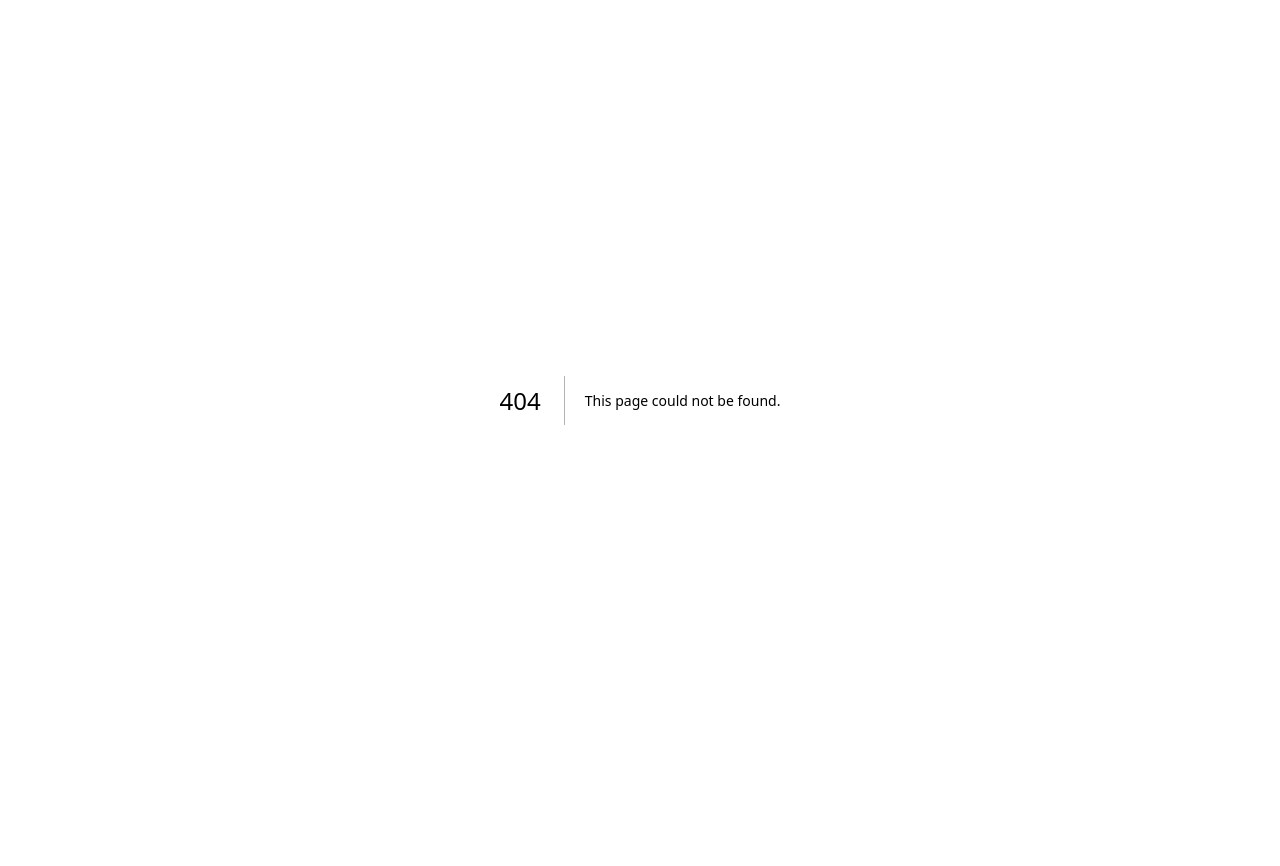
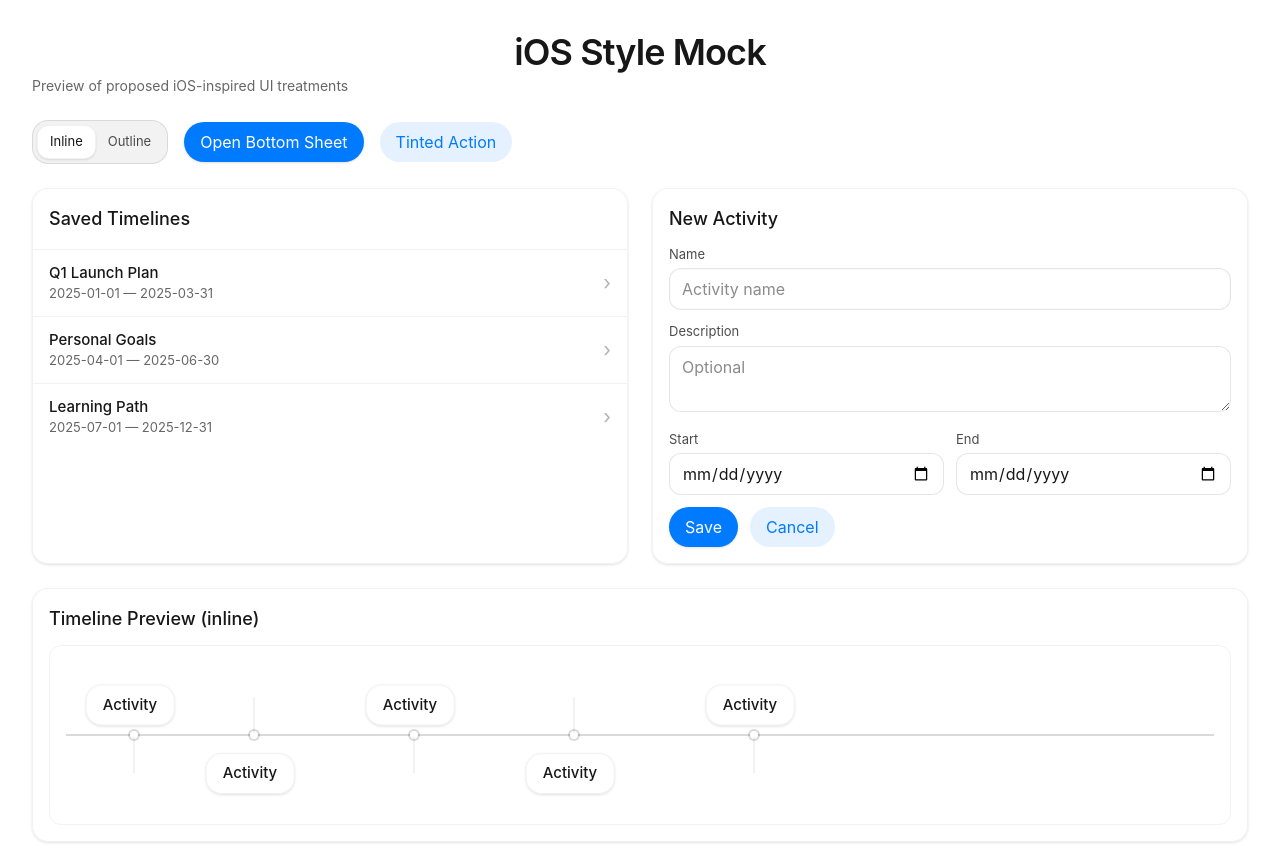
Before and after one commit to ryanleis/journeymappy, a Next.js app: page /ios-mock in a window 1280 px wide. Before the commit this address had no page. Before the commit the page ends 800 px from the top, so only its background shows below. Built offline with nearby package versions, Linux system fonts and the light colour scheme.

Commit message:
Buffer extended

```diff
--- /dev/null
+++ b/src/app/ios-mock/page.tsx
@@ -0,0 +1,138 @@
+"use client";
+
+import React, { useState } from "react";
+
+const accent = "#007aff";
+
+export default function IOSMockPage() {
+  const [selected, setSelected] = useState<'inline'|'outline'>('inline');
+  const [sheetOpen, setSheetOpen] = useState(false);
+
+  return (
+    <main className="min-h-screen w-full px-4 md:px-8 py-6 flex flex-col gap-6" style={{ fontFamily: "-apple-system, BlinkMacSystemFont, 'SF Pro Text', 'SF Pro Display', 'Segoe UI', Roboto, Helvetica, Arial, sans-serif", WebkitFontSmoothing: 'antialiased' as any }}>
+      {/* Large Title */}
+      <div className="mt-2">
+        <h1 className="text-3xl md:text-4xl font-semibold tracking-tight">iOS Style Mock</h1>
+        <p className="text-sm text-black/60 mt-1">Preview of proposed iOS-inspired UI treatments</p>
+      </div>
+
+      {/* Segmented Control */}
+      <div className="flex items-center gap-4">
+        <div className="inline-flex p-1 rounded-2xl bg-black/5 backdrop-blur-md border border-black/10">
+          {(['inline','outline'] as const).map(key => (
+            <button
+              key={key}
+              onClick={() => setSelected(key)}
+              className={`px-3 py-1.5 rounded-xl text-[13px] transition ${selected===key ? 'bg-white shadow-sm' : 'text-black/70 hover:text-black'}`}
+              style={selected===key ? { border: '1px solid rgba(0,0,0,0.05)' } : {}}
+            >
+              {key === 'inline' ? 'Inline' : 'Outline'}
+            </button>
+          ))}
+        </div>
+
+        <button
+          onClick={() => setSheetOpen(true)}
+          className="rounded-full px-4 py-2 shadow-sm transition"
+          style={{ backgroundColor: accent, color: 'white' }}
+        >
+          Open Bottom Sheet
+        </button>
+
+        <button
+          className="rounded-full px-4 py-2 transition"
+          style={{ color: accent, backgroundColor: `${accent}1a` }}
+        >
+          Tinted Action
+        </button>
+      </div>
+
+      {/* Cards / Surfaces */}
+      <section className="grid md:grid-cols-2 gap-6">
+        <div className="rounded-2xl border border-black/5 shadow-sm bg-white/80 backdrop-blur-md">
+          <div className="p-4 border-b border-black/5">
+            <h2 className="text-lg font-medium">Saved Timelines</h2>
+          </div>
+          <ul className="divide-y divide-black/5">
+            {[{name:'Q1 Launch Plan', period:'2025-01-01 — 2025-03-31'}, {name:'Personal Goals', period:'2025-04-01 — 2025-06-30'}, {name:'Learning Path', period:'2025-07-01 — 2025-12-31'}].map((t,i)=> (
+              <li key={i} className="px-4 py-3 flex items-center justify-between">
+                <div>
+                  <div className="text-[15px] font-medium">{t.name}</div>
+                  <div className="text-[13px] text-black/60">{t.period}</div>
+                </div>
+                <div className="text-black/30 text-xl">›</div>
+              </li>
+            ))}
+          </ul>
+        </div>
+
+        <div className="rounded-2xl border border-black/5 shadow-sm bg-white/80 backdrop-blur-md p-4">
+          <h2 className="text-lg font-medium mb-3">New Activity</h2>
+          <div className="space-y-3">
+            <div>
+              <label className="block text-[13px] text-black/70 mb-1">Name</label>
+              <input className="w-full rounded-xl border border-black/10 bg-white/80 px-3 py-2 focus:outline-none focus:ring-2" style={{ boxShadow: 'inset 0 0 0 1px rgba(0,0,0,0.02)', caretColor: '#111', accentColor: accent }} placeholder="Activity name" />
+            </div>
+            <div>
+              <label className="block text-[13px] text-black/70 mb-1">Description</label>
+              <textarea className="w-full rounded-xl border border-black/10 bg-white/80 px-3 py-2 focus:outline-none focus:ring-2" placeholder="Optional"></textarea>
+            </div>
+            <div className="grid grid-cols-2 gap-3">
+              <div>
+                <label className="block text-[13px] text-black/70 mb-1">Start</label>
+                <input type="date" className="w-full rounded-xl border border-black/10 bg-white/80 px-3 py-2 focus:outline-none focus:ring-2" />
+              </div>
+              <div>
+                <label className="block text-[13px] text-black/70 mb-1">End</label>
+                <input type="date" className="w-full rounded-xl border border-black/10 bg-white/80 px-3 py-2 focus:outline-none focus:ring-2" />
+              </div>
+            </div>
+            <div className="flex gap-3">
+              <button className="rounded-full px-4 py-2 shadow-sm" style={{ backgroundColor: accent, color: 'white' }}>Save</button>
+              <button className="rounded-full px-4 py-2" style={{ color: accent, backgroundColor: `${accent}1a` }}>Cancel</button>
+            </div>
+          </div>
+        </div>
+      </section>
+
+      {/* iOS-like timeline preview card */}
+      <section className="rounded-2xl border border-black/5 shadow-sm bg-white/80 backdrop-blur-md p-4">
+        <h2 className="text-lg font-medium mb-3">Timeline Preview ({selected})</h2>
+        <div className="relative w-full overflow-hidden rounded-xl border border-black/5" style={{ height: 180 }}>
+          <div className="absolute left-4 right-4 top-1/2 h-[2px]" style={{ backgroundColor: 'rgba(0,0,0,0.15)', transform: 'translateY(-50%)' }} />
+          {[80, 200, 360, 520, 700].map((x,i)=> (
+            <div key={i} className="absolute top-1/2 -translate-y-1/2" style={{ left: x }}>
+              <div className="relative">
+                <div className="w-2 h-2 rounded-full" style={{ backgroundColor: '#fff', boxShadow: '0 0 0 2px rgba(0,0,0,0.15)' }} />
+              </div>
+              <div className={`absolute left-1/2 w-px bg-black/10 ${i%2===0 ? 'top-[6px] h-9' : 'bottom-[6px] h-9'}`} style={{ transform: 'translateX(-50%)' }} />
+              <div className={`absolute ${i%2===0 ? '-translate-y-[calc(100%+14px)]' : 'translate-y-[14px]'} -translate-x-1/2` }>
+                <div className="rounded-2xl px-4 py-2 text-[15px] font-medium shadow-sm border border-black/5 bg-white/90">Activity</div>
+              </div>
+            </div>
+          ))}
+        </div>
+      </section>
+
+      {/* Bottom Sheet */}
+      {sheetOpen && (
+        <div className="fixed inset-0 z-50">
+          <div className="absolute inset-0 bg-black/30" onClick={()=>setSheetOpen(false)} />
+          <div className="absolute inset-x-0 bottom-0 rounded-t-3xl border-t border-black/10 bg-white/95 backdrop-blur-md shadow-2xl p-4 animate-[sheet_250ms_ease-out]">
+            <div className="mx-auto my-2 h-1.5 w-10 rounded-full bg-black/20" />
+            <h3 className="text-lg font-semibold mb-2">Sheet Title</h3>
+            <p className="text-[13px] text-black/70 mb-3">This is a bottom sheet mock. Use this pattern for filters or quick actions on mobile.</p>
+            <div className="flex gap-3">
+              <button className="rounded-full px-4 py-2 shadow-sm" style={{ backgroundColor: accent, color: 'white' }}>Primary</button>
+              <button className="rounded-full px-4 py-2" style={{ color: accent, backgroundColor: `${accent}1a` }} onClick={()=>setSheetOpen(false)}>Close</button>
+            </div>
+          </div>
+        </div>
+      )}
+
+      <style jsx global>{`
+        @keyframes sheet { from { transform: translateY(16px); opacity: .8; } to { transform: translateY(0); opacity: 1; } }
+      `}</style>
+    </main>
+  );
+}
```
